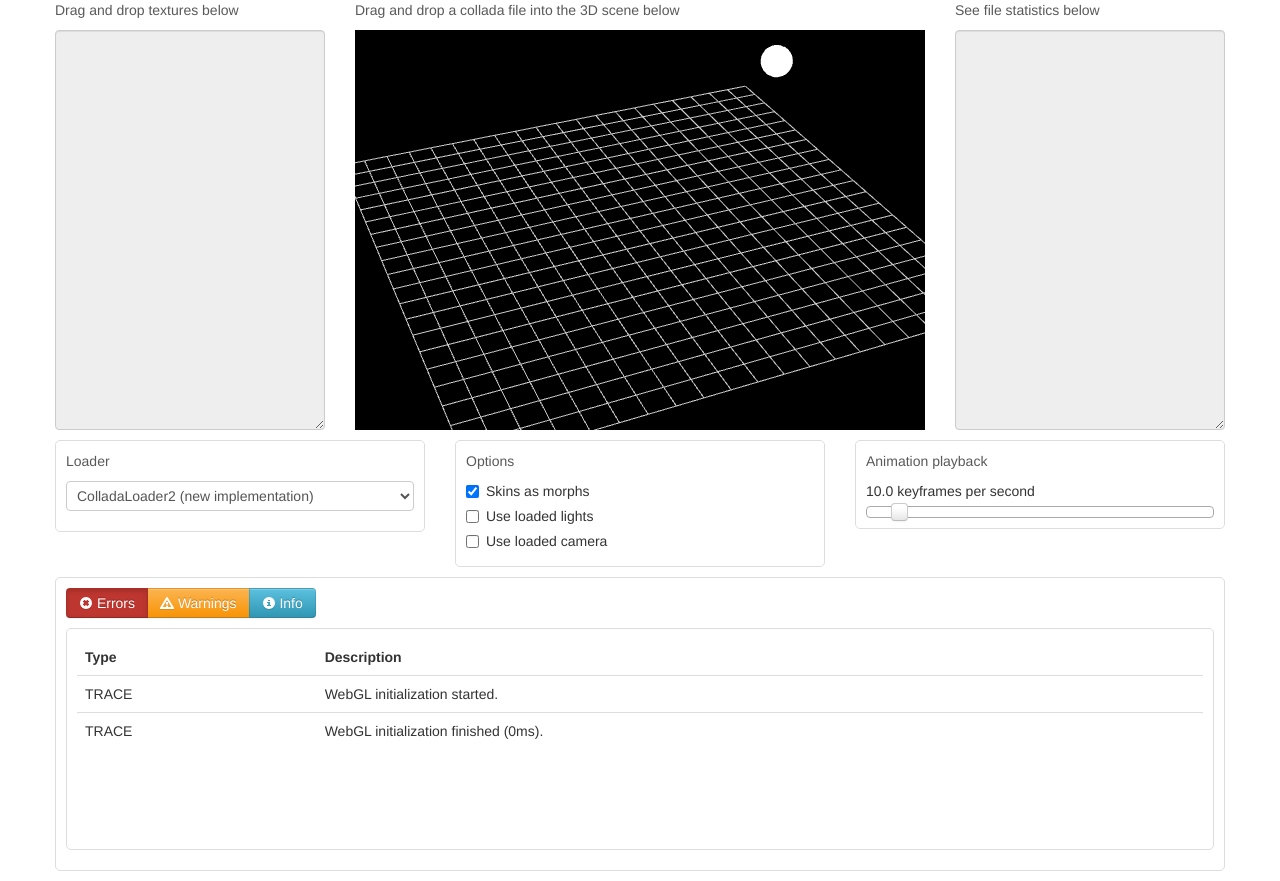
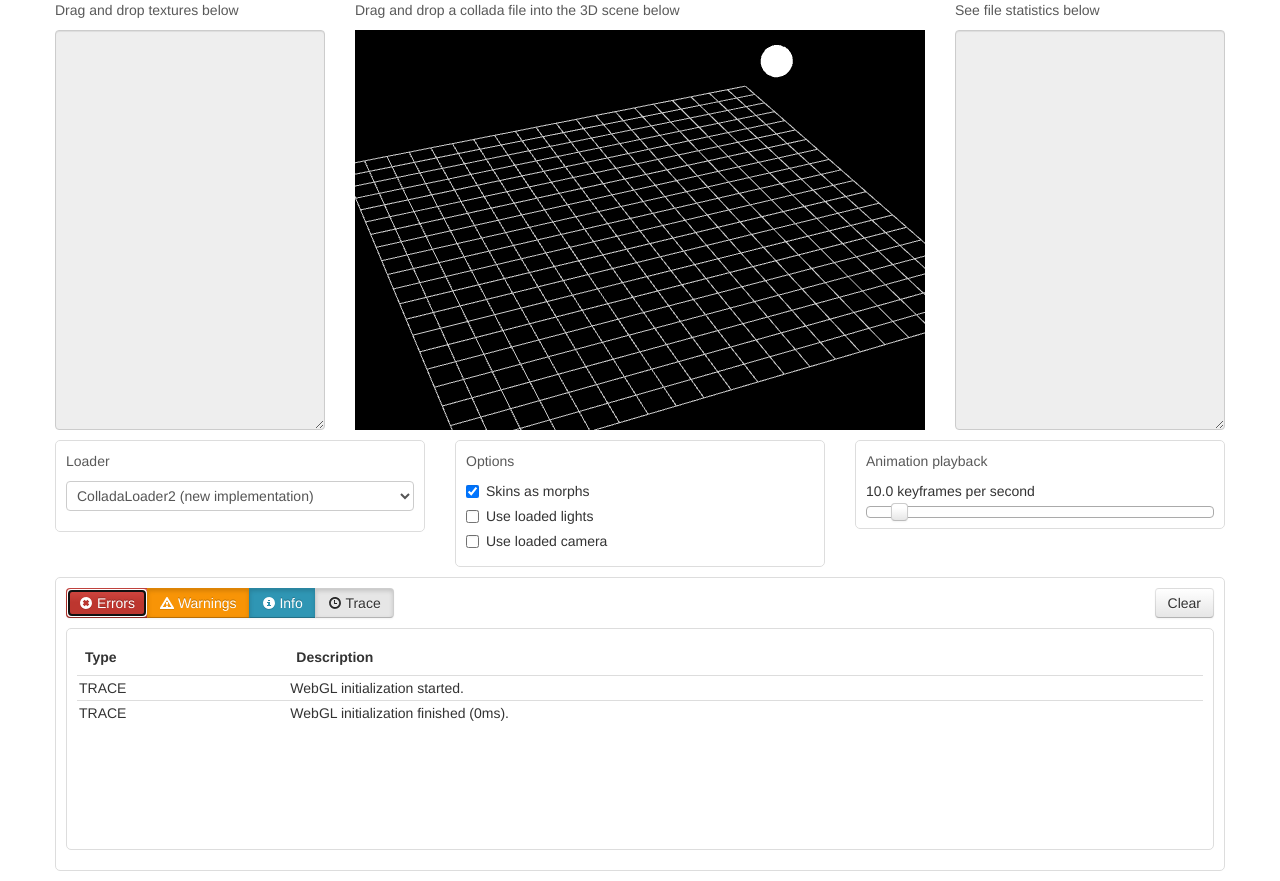
Before and after one commit to rmx/threejs-collada, a website: page view.html in a window 1280 px wide. Both pictures are taken after a click on the button "Errors". Drawn offline with Linux system fonts and the light colour scheme.

Commit message:
Add a filterable log

```diff
--- a/view.html
+++ b/view.html
@@ -32,6 +32,9 @@
             height:200px;
             overflow-y:auto;
             margin-top:10px;
+        }
+        #log td {
+            padding: 2px;
         }
         .main-height {
             height: 400px;
@@ -94,16 +97,22 @@
         </div>
         <div class="row-fluid"><div class="option-box">
             <div class="btn-group">
-            <button class="btn btn-danger" data-toggle="button">
+                <button class="btn btn-danger active" id="filterErrors">
                     <i class="icon-white icon-remove-sign"></i> Errors
                 </button>
-            <button class="btn btn-warning" data-toggle="button">
+                <button class="btn btn-warning active" id="filterWarnings">
                     <i class="icon-white icon-warning-sign"></i> Warnings
                 </button>
-            <button class="btn btn-info" data-toggle="button">
+                <button class="btn btn-info active" id="filterInfo">
                     <i class="icon-white icon-info-sign"></i> Info
                 </button>
+                <button class="btn active" id="filterTrace">
+                    <i class="icon-time"></i> Trace
+                </button>
             </div>
+            <button class="btn pull-right" id="clearLog">
+                Clear
+            </button>
             <div id="logContainer" class="option-box">
                 <table class="table table-hover" id="log">
                     <thead>
--- a/view.js
+++ b/view.js
@@ -22,6 +22,7 @@
 var useCamera = false;
 var animations = [];
 var messages = [];
+var msgFilter = {};
 
 // implementation
 function initApplication() {
@@ -33,15 +34,49 @@
     $( "#images" ).on("dragover", onDragOver);
     $( "use_lights" ).change( onUseCameraAndLightsChange );
     $( "use_camera" ).change( onUseCameraAndLightsChange );
+    $( "#filterErrors" ).click( onMessageFilterClicked );
+    $( "#filterWarnings" ).click( onMessageFilterClicked );
+    $( "#filterInfo" ).click( onMessageFilterClicked );
+    $( "#filterTrace" ).click( onMessageFilterClicked );
+    $( "#clearLog" ).click( clearMessageLog );
     statisticsElement = document.getElementById( 'statistics' );
+
+    updateMessageFilter();
     initCanvas();
     animateCanvas(Date.now());
 }
 function logMessage(type, msg) {
-    messages.push({type:"", desc:msg});
+    messages.push({type:type, desc:msg});
     console.log(msg);
-    html = '<tr><td>' + type + '</td><td>' + msg + '</td></tr>'
-    $('#log tr:last').after(html);
+    addMessageToLog(type, msg);
+}
+function addMessageToLog(type, msg) {
+    if (msgFilter[type]) {
+        html = '<tr><td>' + type + '</td><td>' + msg + '</td></tr>'
+        $('#log > tbody:last').append(html);
+    }
+}
+function rebuildLog() {
+    $('#log tbody > tr').remove();
+    for(var i=0;i<messages.length;++i) {
+        msg = messages[i];
+        addMessageToLog(msg.type, msg.desc);
+    }
+}
+function clearMessageLog() {
+    messages = [];
+    rebuildLog();
+}
+function onMessageFilterClicked() {
+    $(this).toggleClass("active");
+    updateMessageFilter();
+}
+function updateMessageFilter() {
+    msgFilter["ERROR"] = $( "#filterErrors" ).hasClass("active");
+    msgFilter["WARNING"] = $( "#filterWarnings" ).hasClass("active");
+    msgFilter["INFO"] = $( "#filterInfo" ).hasClass("active");
+    msgFilter["TRACE"] = $( "#filterTrace" ).hasClass("active");
+    rebuildLog();
 }
 function logActionStart(action) {
     logMessage("TRACE", action + " started.");
```
Lines whose indentation alone changed are shown as unchanged.
